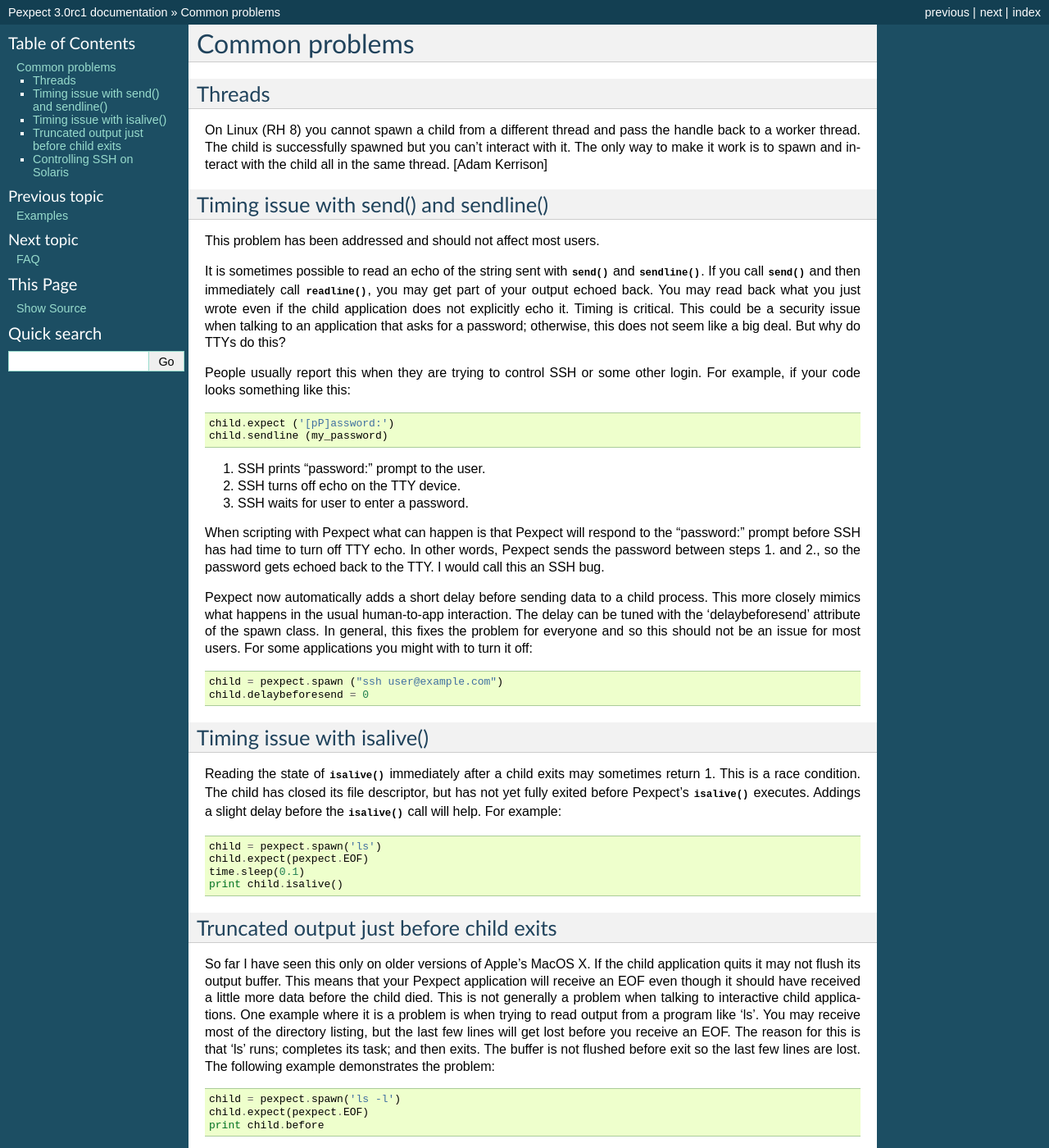
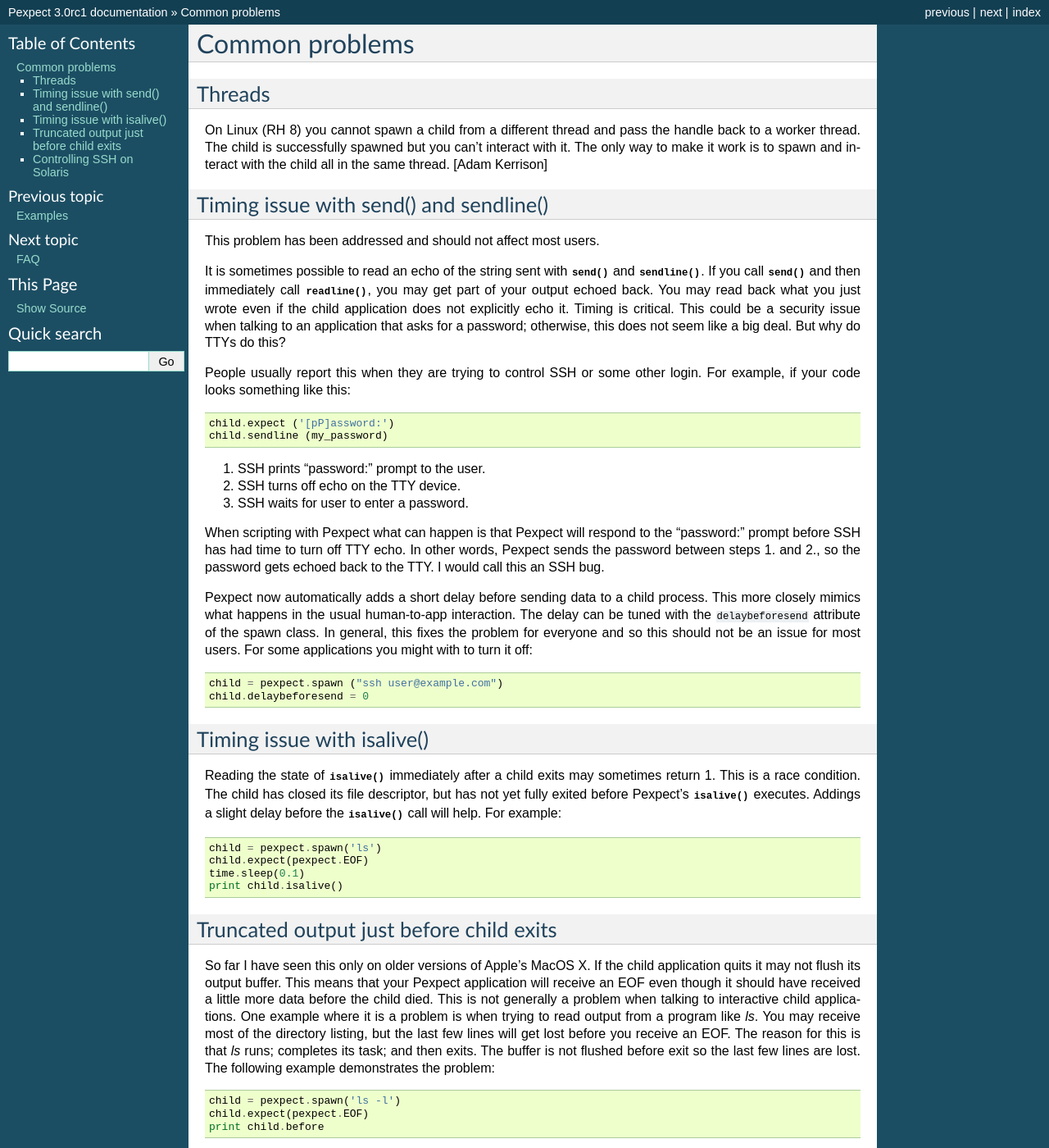
Before and after one commit to pexpect/pexpect, a Sphinx documentation site: the page built from doc/commonissues.rst, in a window 1280 px wide and 1400 px high. Shown: the whole window at 82% size. Built offline with Sphinx 7.4.7, drawn with Linux system fonts in a browser that asks for light colours.

```diff
--- a/doc/commonissues.rst
+++ b/doc/commonissues.rst
@@ -41,7 +41,7 @@ back to the TTY. I would call this an SSH bug.
 
 Pexpect now automatically adds a short delay before sending data to a child
 process. This more closely mimics what happens in the usual human-to-app
-interaction. The delay can be tuned with the 'delaybeforesend' attribute of the
+interaction. The delay can be tuned with the ``delaybeforesend`` attribute of the
 spawn class. In general, this fixes the problem for everyone and so this should
 not be an issue for most users. For some applications you might with to turn it
 off::
@@ -71,9 +71,9 @@ application quits it may not flush its output buffer. This means that your
 Pexpect application will receive an EOF even though it should have received a
 little more data before the child died. This is not generally a problem when
 talking to interactive child applications. One example where it is a problem is
-when trying to read output from a program like 'ls'. You may receive most of the
+when trying to read output from a program like *ls*. You may receive most of the
 directory listing, but the last few lines will get lost before you receive an EOF.
-The reason for this is that 'ls' runs; completes its task; and then exits. The
+The reason for this is that *ls* runs; completes its task; and then exits. The
 buffer is not flushed before exit so the last few lines are lost. The following
 example demonstrates the problem::
 
```
